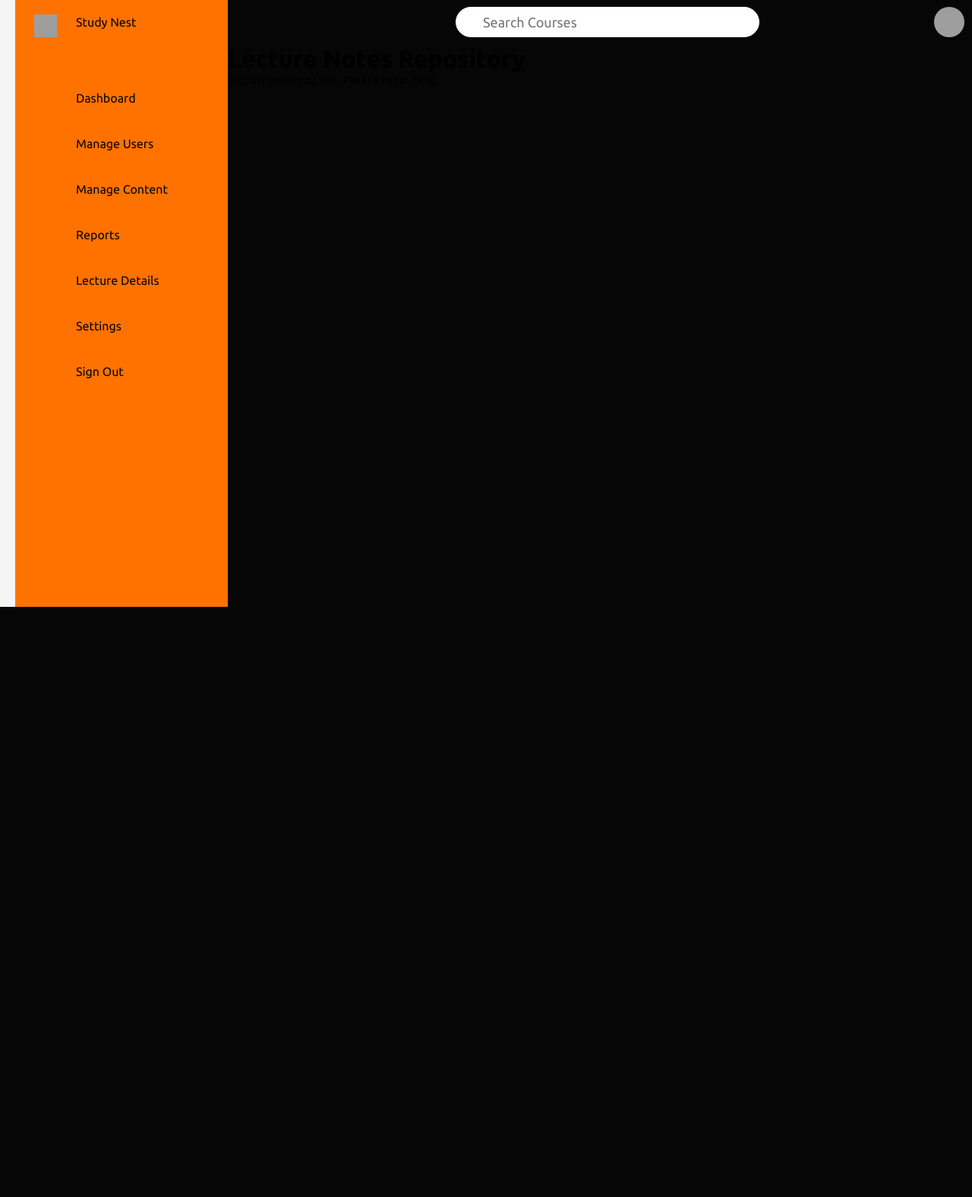
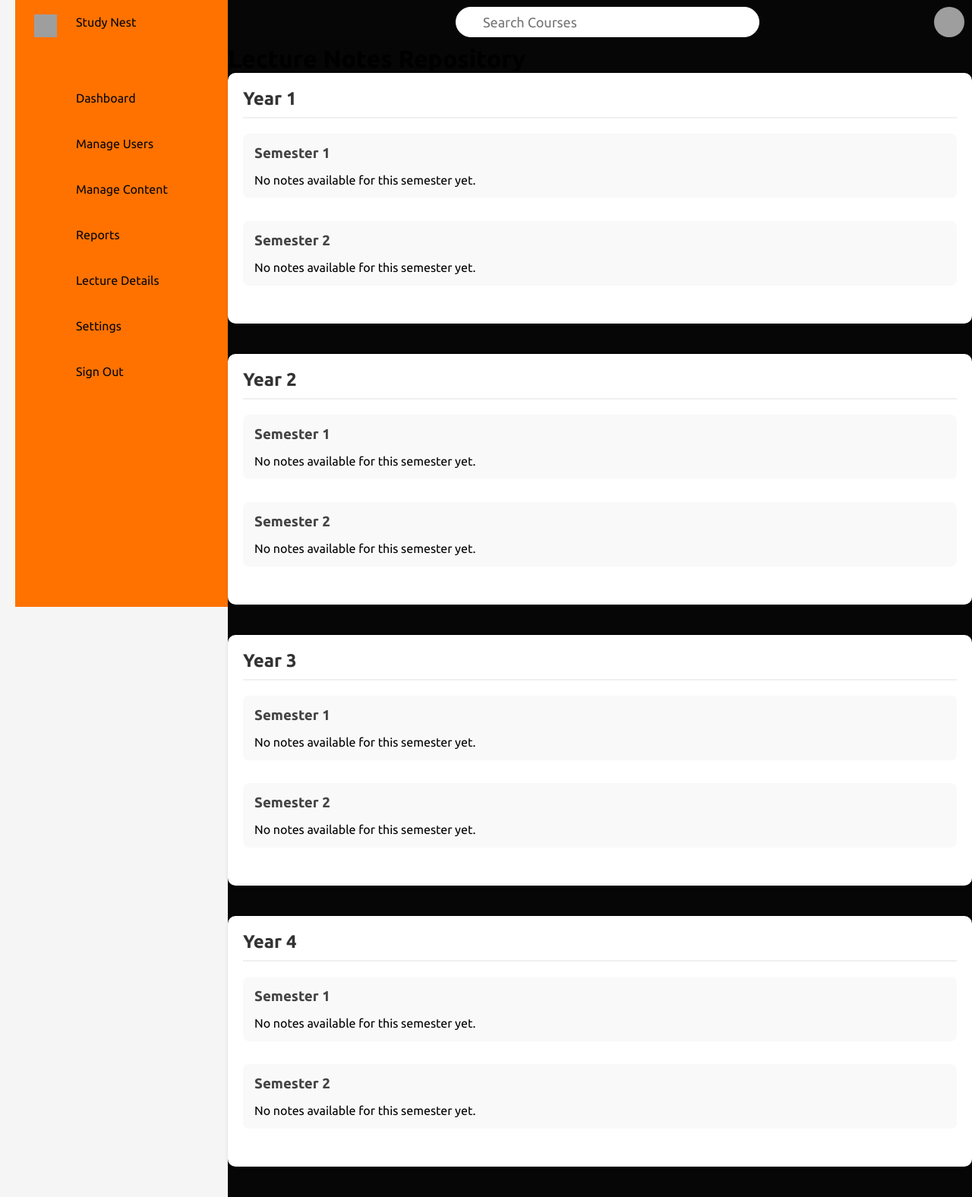
Before and after one commit to Pasindu115530/Study-Nest, a PHP site: page /dashboardcontentadmin.php in a window 1280 px wide. Shown: the part 21-1597 px from the top of the page at 76% size. Before the commit the page ends 820 px from the top, so only its background shows below. Run offline with PHP 8.4, Linux system fonts and the light colour scheme; tables that the repository leaves empty or names only in its code hold one stand-in row (values such as "Sample post"); grey boxes are pictures that could not be loaded.

Commit message:
Finlaize php parts

```diff
--- a/dashboardcontentadmin.php
+++ b/dashboardcontentadmin.php
@@ -160,6 +160,7 @@
             grid-template-columns: repeat(auto-fill, minmax(300px, 1fr));
             gap: 20px;
         }
+
         .note-card {
             background: white;
             border-radius: 10px;
@@ -201,6 +202,42 @@
             font-size: 12px;
             background: #f0f0f0;
             color: #555;
+        }
+          .year-section {
+            margin-bottom: 40px;
+            background: white;
+            padding: 20px;
+            border-radius: 10px;
+            box-shadow: 0 2px 5px rgba(0,0,0,0.1);
+        }
+        .year-section h2 {
+            color: #333;
+            margin-bottom: 20px;
+            padding-bottom: 10px;
+            border-bottom: 2px solid #f0f0f0;
+        }
+        .semester-section {
+            margin-bottom: 30px;
+            padding: 15px;
+            background: #f9f9f9;
+            border-radius: 8px;
+        }
+        .semester-section h3 {
+            color: #444;
+            margin-bottom: 15px;
+        }
+        .department-section {
+    margin-bottom: 20px;
+    border: 1px solid #eee;
+    padding: 15px;
+    border-radius: 5px;
+}
+
+.department-title {
+    color: #333;
+    margin-bottom: 15px;
+    padding-bottom: 5px;
+    border-bottom: 1px solid #ddd;
 }
         .note-date {
             font-size: 12px;
@@ -367,14 +404,7 @@
         <h1>Lecture Notes Repository</h1>
 
         <?php
-         session_start();
 
-        // Check if department is set in session
-        if (!isset($_SESSION['department'])) {
-            die("Department not set. Please login first.");
-        }
-
-        $department = $_SESSION['department'];
         // Database connection
         $conn = new mysqli("localhost", "root", "", "userportal");
         if ($conn->connect_error) {
@@ -383,12 +413,7 @@
 
         // Get all notes from database
       $allNotes = [];
-      $allNotes = [];
-        $stmt = $conn->prepare("SELECT id, subject_name, year, semester, department, upload_date
-                            FROM subjects
-                            WHERE department = ?
-                            ORDER BY year, semester, upload_date DESC");
-        $stmt->bind_param("s", $department);
+        $result = $conn->query("SELECT id, subject_name, year, semester, department, upload_date FROM subjects ORDER BY year, semester, upload_date DESC");
         if ($result) {
             $allNotes = $result->fetch_all(MYSQLI_ASSOC);
         }
@@ -417,12 +442,32 @@
             <div class="semester-section">
                 <h3>Semester <?= $semester ?></h3>
 
-                        <?php if (empty($organizedNotes[$year][$semester])): ?>
+                <?php
+                // Get all departments for this year and semester
+                $departments = [];
+                if (!empty($organizedNotes[$year][$semester])) {
+                    foreach ($organizedNotes[$year][$semester] as $note) {
+                        $dept = $note['department'];
+                        if (!in_array($dept, $departments)) {
+                            $departments[] = $dept;
+                        }
+                    }
+                }
+
+                if (empty($departments)): ?>
                     <div class="no-notes">No notes available for this semester yet.</div>
                 <?php else: ?>
+                    <?php foreach ($departments as $dept): ?>
+                        <div class="department-section" data-dept="<?= htmlspecialchars($dept) ?>">
+                            <h4 class="department-title"><?= htmlspecialchars($dept) ?></h4>
                             <div class="notes-grid">
-                                <?php foreach ($organizedNotes[$year][$semester] as $note): ?>
-                                    <div class="note-card" data-dept="<?= htmlspecialchars($note['department']) ?>">
+                                <?php
+                                $hasNotes = false;
+                                foreach ($organizedNotes[$year][$semester] as $note):
+                                    if ($note['department'] === $dept):
+                                        $hasNotes = true;
+                                ?>
+                                    <div class="note-card">
                                         <h3 class="note-title"><?= htmlspecialchars($note['subject_name']) ?></h3>
                                         <div class="note-meta">
                                             <span class="meta-badge">Year: <?= htmlspecialchars($note['year']) ?></span>
@@ -432,8 +477,16 @@
                                             <div class="note-date">Uploaded on <?= date('M d, Y H:i', strtotime($note['upload_date'])) ?></div>
                                         <?php endif; ?>
                                     </div>
+                                <?php
+                                    endif;
+                                endforeach;
+
+                                if (!$hasNotes): ?>
+                                    <div class="no-notes">No notes available for <?= htmlspecialchars($dept) ?> department.</div>
+                                <?php endif; ?>
+                            </div>
+                        </div>
                     <?php endforeach; ?>
-                            </div>
                 <?php endif; ?>
             </div>
         <?php endfor; ?>
```
Also changed, not shown: dashboardcontentuser.php (+23 -0 lines). Lines whose indentation alone changed are shown as unchanged.
